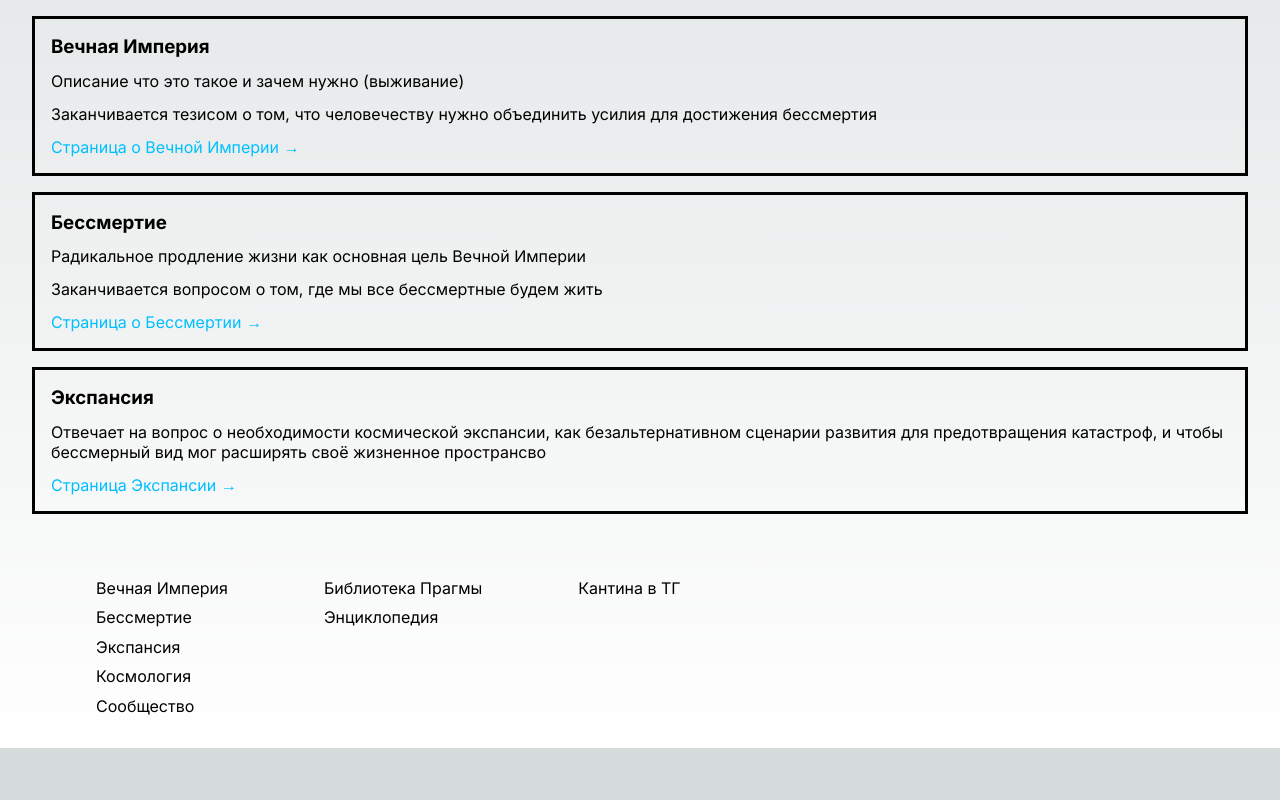
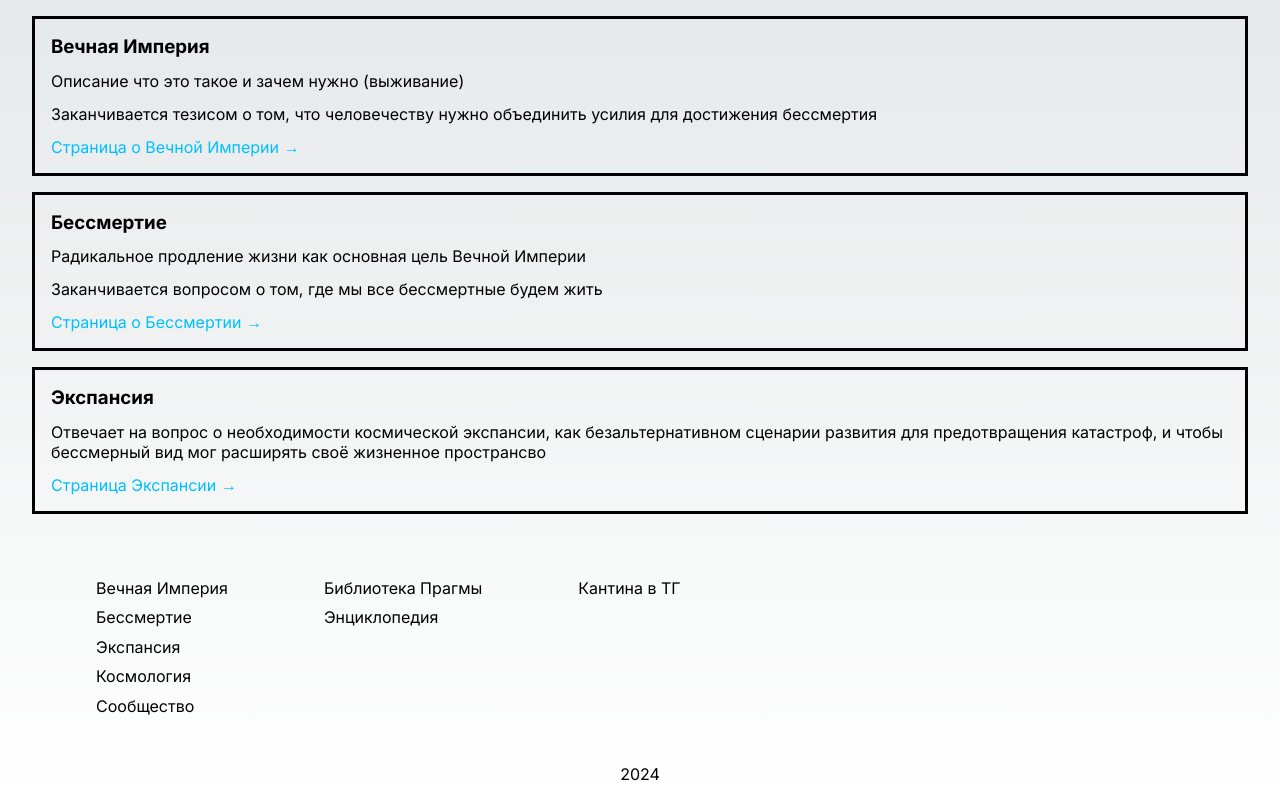
Before and after one commit to sutangu/pragma-universe-web, a Next.js app: page / in a window 1280 px wide. Shown: the part 508-1308 px from the top of the page. Before the commit the page ends 1256 px from the top, so only its background shows below. Built offline with nearby package versions, Linux system fonts and the light colour scheme.

Commit message:
#1 add current year to footer

```diff
--- a/src/components/footer/Footer.module.scss
+++ b/src/components/footer/Footer.module.scss
@@ -29,3 +29,8 @@
     }
   }
 }
+
+.year {
+  margin: 1rem 0;
+  text-align: center;
+}
--- a/src/components/footer/Footer.tsx
+++ b/src/components/footer/Footer.tsx
@@ -30,6 +30,8 @@ export default function Footer() {
           </li>
         </ul>
       </nav>
+
+      <div className={cs.year}>{(new Date()).getFullYear()}</div>
     </footer>
   );
 }
```
